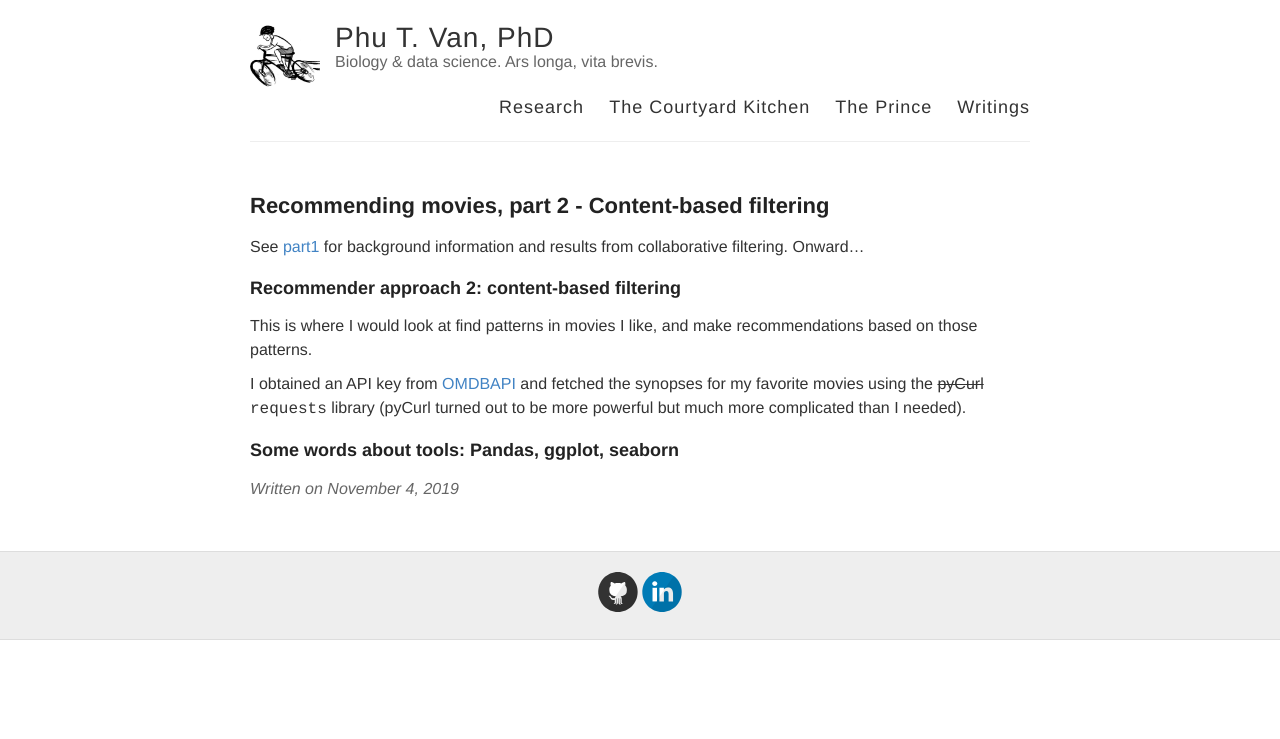
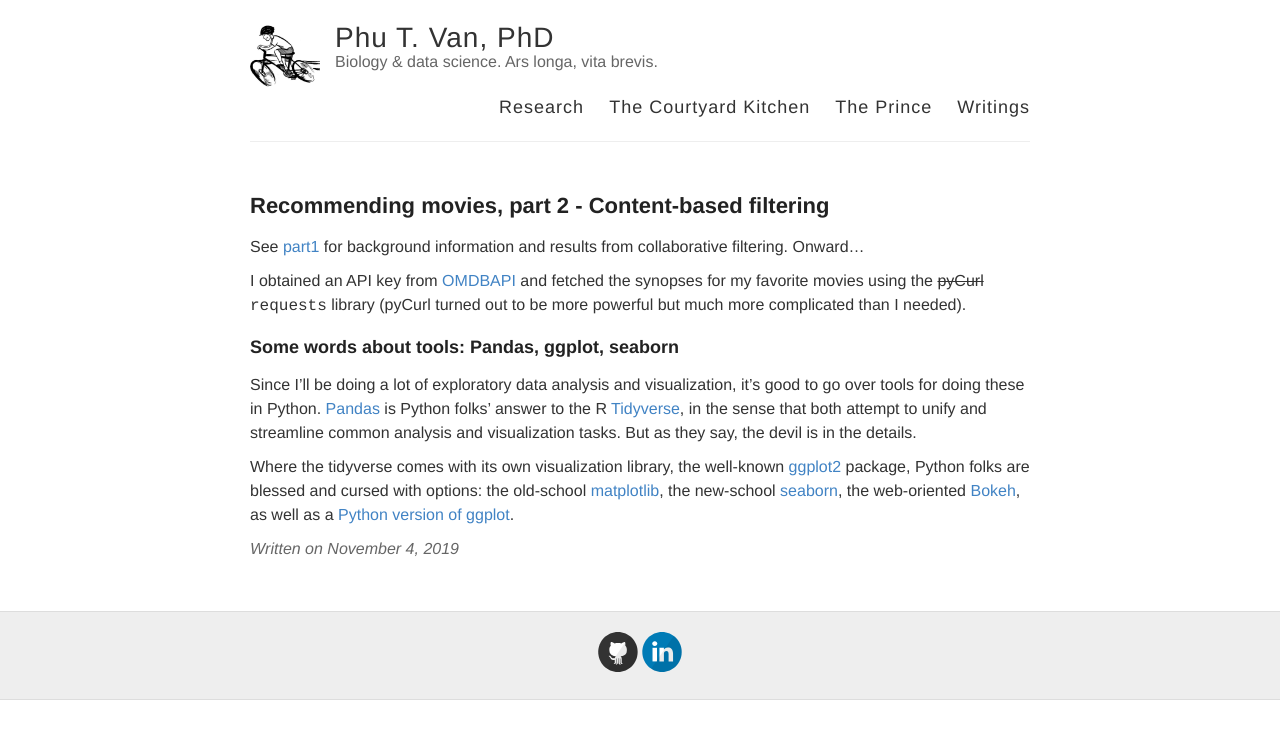
Before and after one commit to ptvan/ptvan.github.io, a Jekyll site: the page built from _posts/2019-11-04-movie-recommender-part2.md, in a window 1280 px wide. Shown: the top 739 px of the page. Built offline with Jekyll 4.4.1, drawn with Linux system fonts in a browser that asks for light colours.

Commit message:
updated movie recommender part2 post

```diff
--- a/_posts/2019-11-04-movie-recommender-part2.md
+++ b/_posts/2019-11-04-movie-recommender-part2.md
@@ -5,10 +5,10 @@
 
 See [part1](https://ptvan.github.io/movie-recommender-part1) for background information and results from collaborative filtering. Onward...
 
-### Recommender approach 2: content-based filtering
-
-This is where I would look at find patterns in movies I like, and make recommendations based on those patterns.
-
 I obtained an API key from [OMDBAPI](https://www.omdbapi.com/) and fetched the synopses for my favorite movies using the ~~pyCurl~~ `requests` library (pyCurl turned out to be more powerful but much more complicated than I needed).
 
 ### Some words about tools: Pandas, ggplot, seaborn
+
+Since I'll be doing a lot of exploratory data analysis and visualization, it's good to go over tools for doing these in Python. [Pandas](https://pandas.pydata.org/) is Python folks' answer to the R [Tidyverse](https://www.tidyverse.org/), in the sense that both attempt to unify and streamline common analysis and visualization tasks. But as they say, the devil is in the details.
+
+Where the tidyverse comes with its own visualization library, the well-known [ggplot2](https://ggplot2.tidyverse.org/) package, Python folks are blessed and cursed with options: the old-school [matplotlib](https://matplotlib.org/), the new-school [seaborn](https://seaborn.pydata.org/), the web-oriented [Bokeh](https://docs.bokeh.org/en/latest), as well as a [Python version of ggplot](http://ggplot.yhathq.com/).
```
